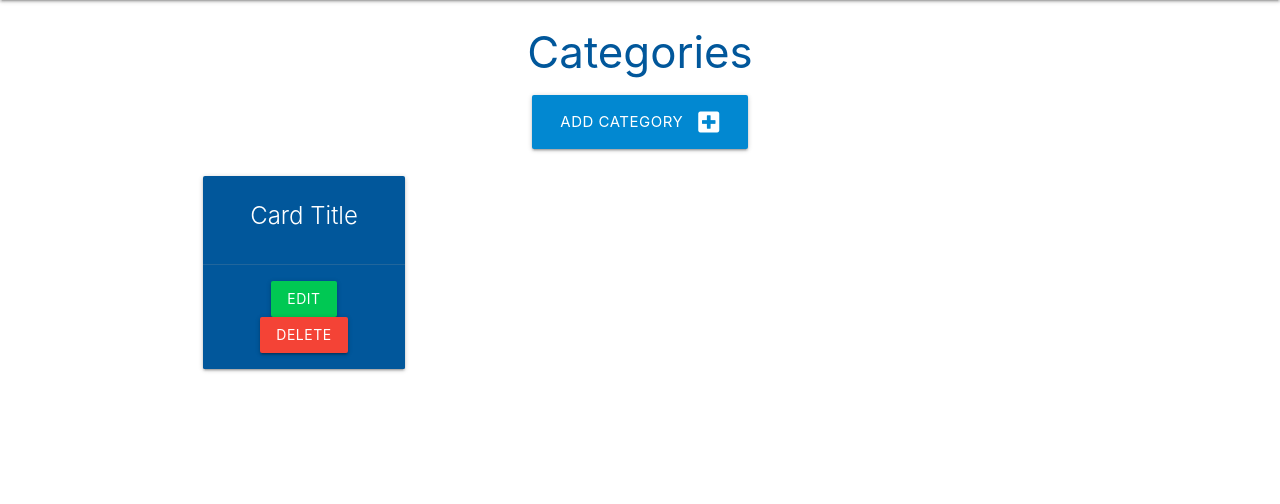
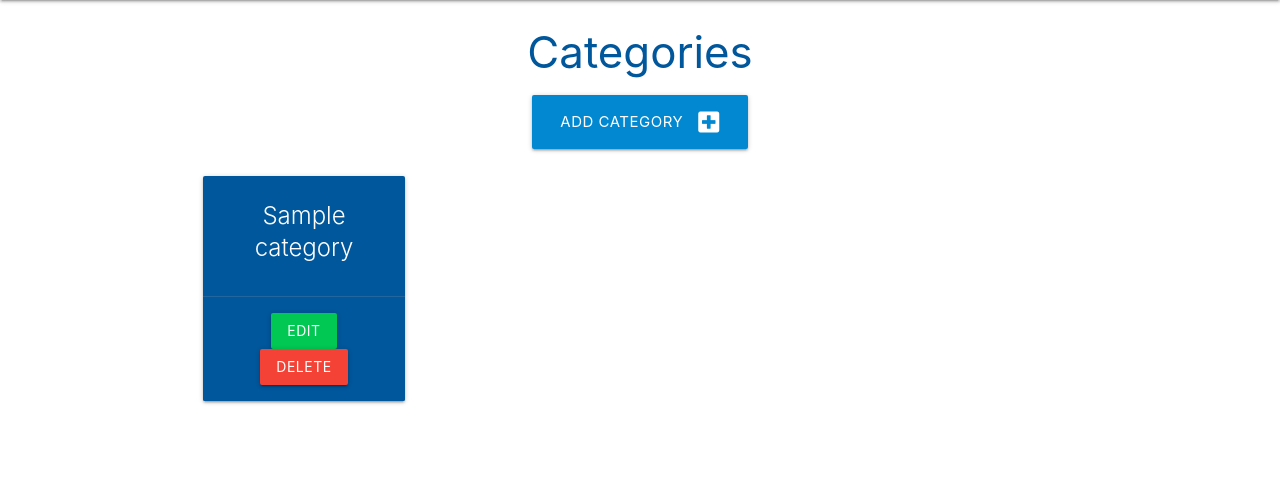
Before and after one commit to MFLind/manager, a Flask app: page /categories in a window 1280 px wide. Shown: the part 64-568 px from the top of the page. Run offline with Flask 2, Linux system fonts and the light colour scheme; tables that the repository leaves empty hold one stand-in row (values such as "Sample post").

Commit message:
Viewing Categories part 2

```diff
--- a/taskmanager/routes.py
+++ b/taskmanager/routes.py
@@ -10,8 +10,8 @@ def home():
 
 @app.route("/categories")
 def categories():
-    categories = Category.query.order_by(Category.category_name).all()
-    return render_template("categories.html")
+    categories = list(Category.query.order_by(Category.category_name).all())
+    return render_template("categories.html", categories=categories)
 
 
 @app.route("/add_category", methods=["GET", "POST"])
--- a/taskmanager/templates/categories.html
+++ b/taskmanager/templates/categories.html
@@ -14,10 +14,11 @@
 </div>
 
 <div class="row">
+    {% for category in categories %}
     <div class="col s12 m6 l3">
       <div class="card light-blue darken-4 center-align">
         <div class="card-content white-text">
-          <span class="card-title">Card Title</span>
+          <span class="card-title">{{ category.category_name }}</span>
         </div>
         <div class="card-action">
           <a href="#" class="btn green accent-4">Edit</a>
@@ -25,6 +26,7 @@
         </div>
       </div>
     </div>
+    {% endfor %}
   </div>
 
 {% endblock %}
```
